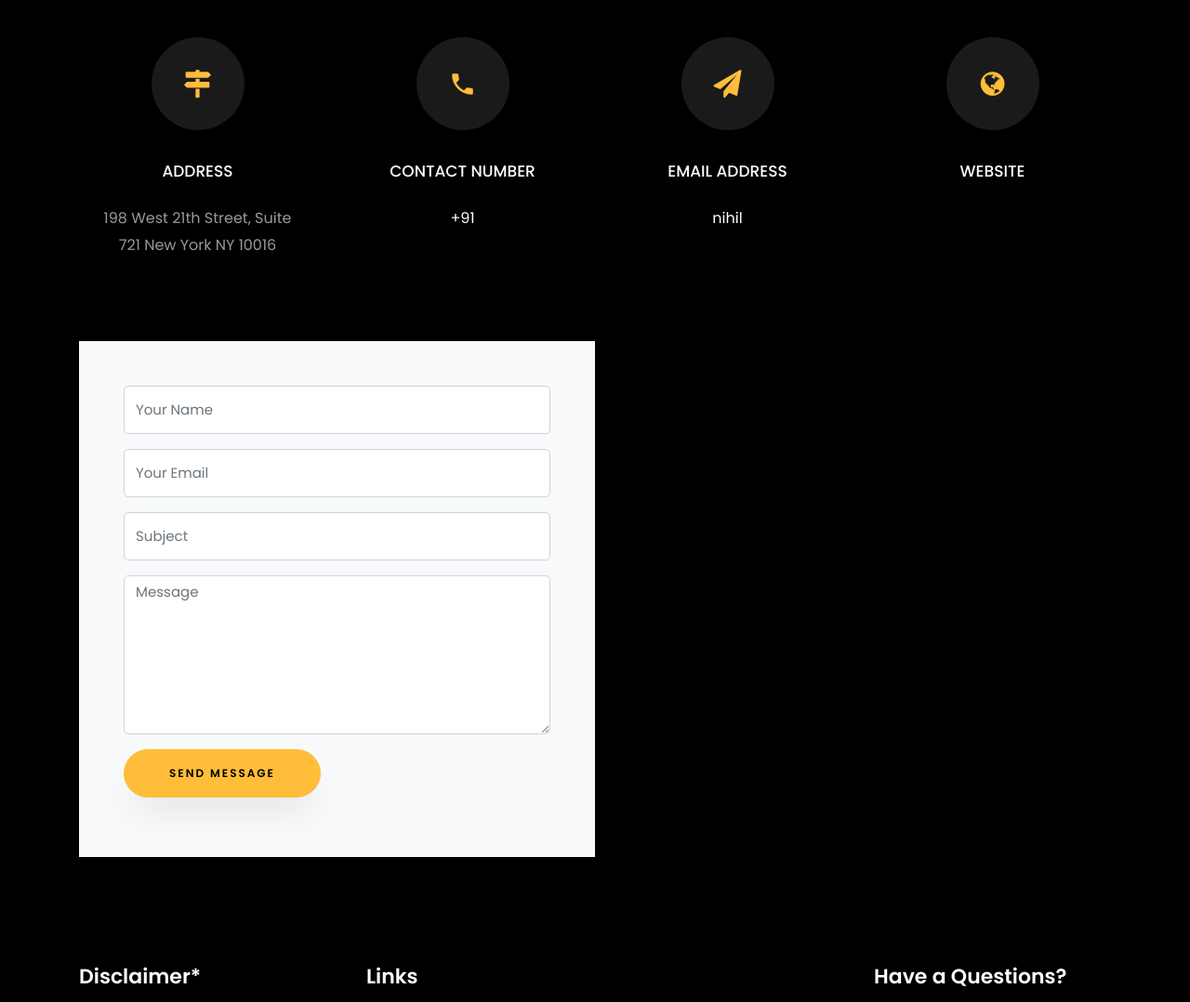
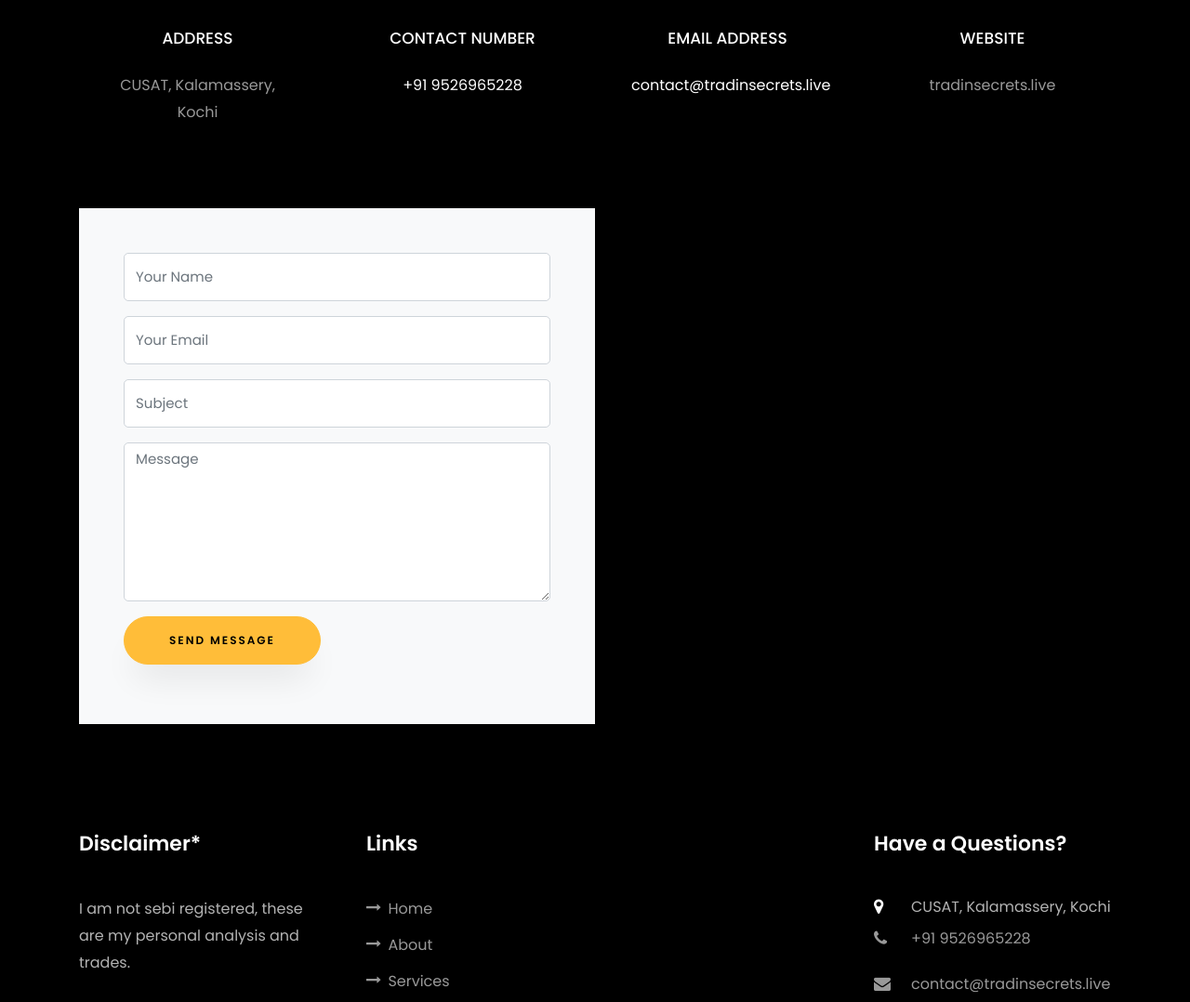
Before and after one commit to jomon-palayur/Tradinsecrets, a website: page index.html in a window 1280 px wide. Shown: the part 3885-4963 px from the top of the page at 93% size. Drawn offline with Linux system fonts and the light colour scheme; files whose address does not match are found by name.

Commit message:
Update index.html

```diff
--- a/index.html
+++ b/index.html
@@ -221,7 +221,7 @@
 
 
 
-    <section class="ftco-section ftco-no-pt ftco-no-pb ftco-counter img" id="section-counter">
+    <!-- <section class="ftco-section ftco-no-pt ftco-no-pb ftco-counter img" id="section-counter">
     	<div class="container">
 				<div class="row d-md-flex align-items-center">
           <div class="col-md d-flex justify-content-center counter-wrap ftco-animate">
@@ -258,7 +258,7 @@
           </div>
         </div>
       </div>
-    </section>
+    </section> -->
 
     <section class="ftco-section ftco-hireme img margin-top" style="background-image: url(images/bg_1.jpg)">
 			<div class="container">
@@ -289,7 +289,7 @@
           			<span class="icon-map-signs"></span>
           		</div>
           		<h3 class="mb-4">Address</h3>
-	            <p>198 West 21th Street, Suite 721 New York NY 10016</p>
+	            <p>CUSAT, Kalamassery, Kochi</p>
 	          </div>
           </div>
           <div class="col-md-6 col-lg-3 d-flex ftco-animate">
@@ -298,7 +298,7 @@
           			<span class="icon-phone2"></span>
           		</div>
           		<h3 class="mb-4">Contact Number</h3>
-	            <p><a href="tel://1234567920">+91 </a></p>
+	            <p><a href="tel://+919526965228">+91 9526965228</a></p>
 	          </div>
           </div>
           <div class="col-md-6 col-lg-3 d-flex ftco-animate">
@@ -307,7 +307,7 @@
           			<span class="icon-paper-plane"></span>
           		</div>
           		<h3 class="mb-4">Email Address</h3>
-	            <p><a href="mailto:info@yoursite.com">nihil</a></p>
+	            <p><a href="mailto:contact@tradinsecrets.live">contact@tradinsecrets.live</a></p>
 	          </div>
           </div>
           <div class="col-md-6 col-lg-3 d-flex ftco-animate">
@@ -316,7 +316,7 @@
           			<span class="icon-globe"></span>
           		</div>
           		<h3 class="mb-4">Website</h3>
-	            <p><a href="#"></a></p>
+	            <p><a href="#"></a>tradinsecrets.live</p>
 	          </div>
           </div>
         </div>
@@ -392,9 +392,9 @@
             	<h2 class="ftco-heading-2">Have a Questions?</h2>
             	<div class="block-23 mb-3">
 	              <ul>
-	                <li><span class="icon icon-map-marker"></span><span class="text">203 Fake St. Mountain View, San Francisco, California, USA</span></li>
-	                <li><a href="#"><span class="icon icon-phone"></span><span class="text">+2 392 3929 210</span></a></li>
-	                <li><a href="#"><span class="icon icon-envelope"></span><span class="text">info@yourdomain.com</span></a></li>
+	                <li><span class="icon icon-map-marker"></span><span class="text">CUSAT, Kalamassery, Kochi</span></li>
+	                <li><a href="#"><span class="icon icon-phone"></span><span class="text">+91 9526965228</span></a></li>
+	                <li><a href="#"><span class="icon icon-envelope"></span><span class="text">contact@tradinsecrets.live</span></a></li>
 	              </ul>
 	            </div>
             </div>
```
